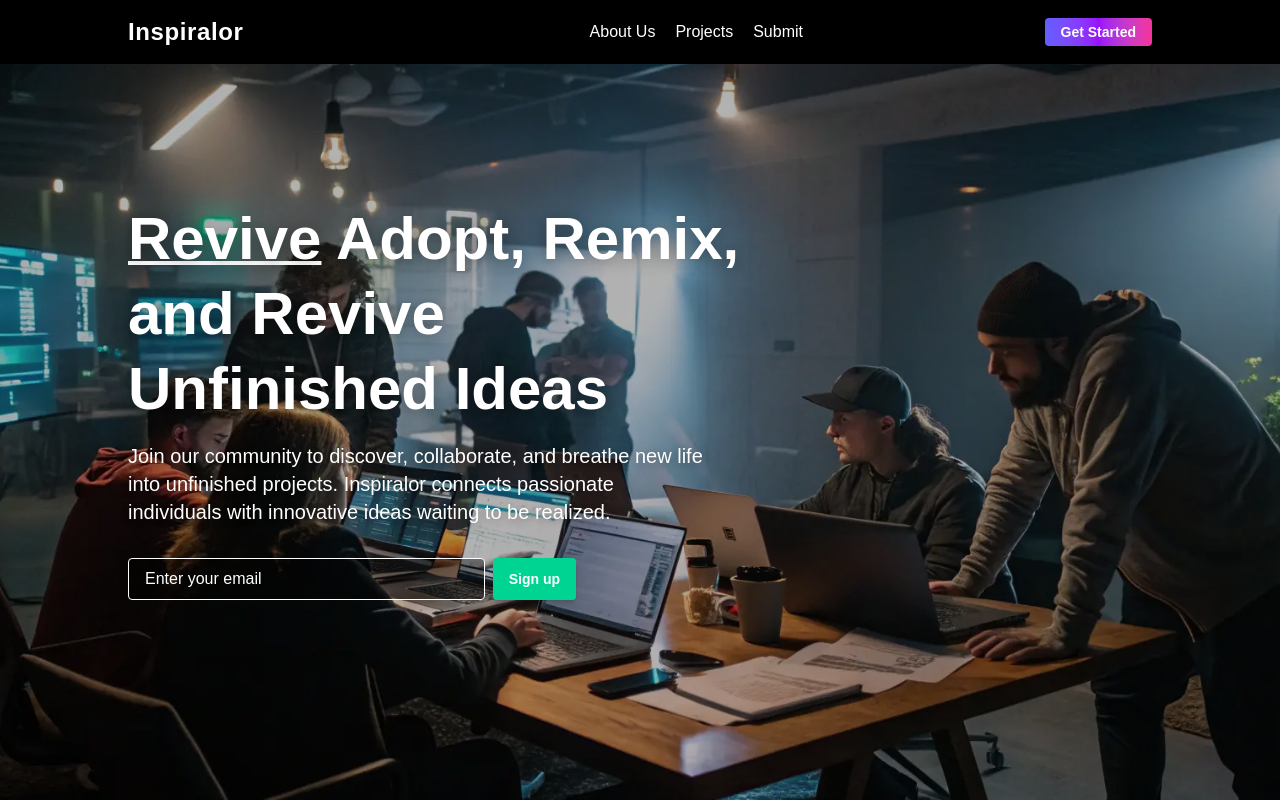
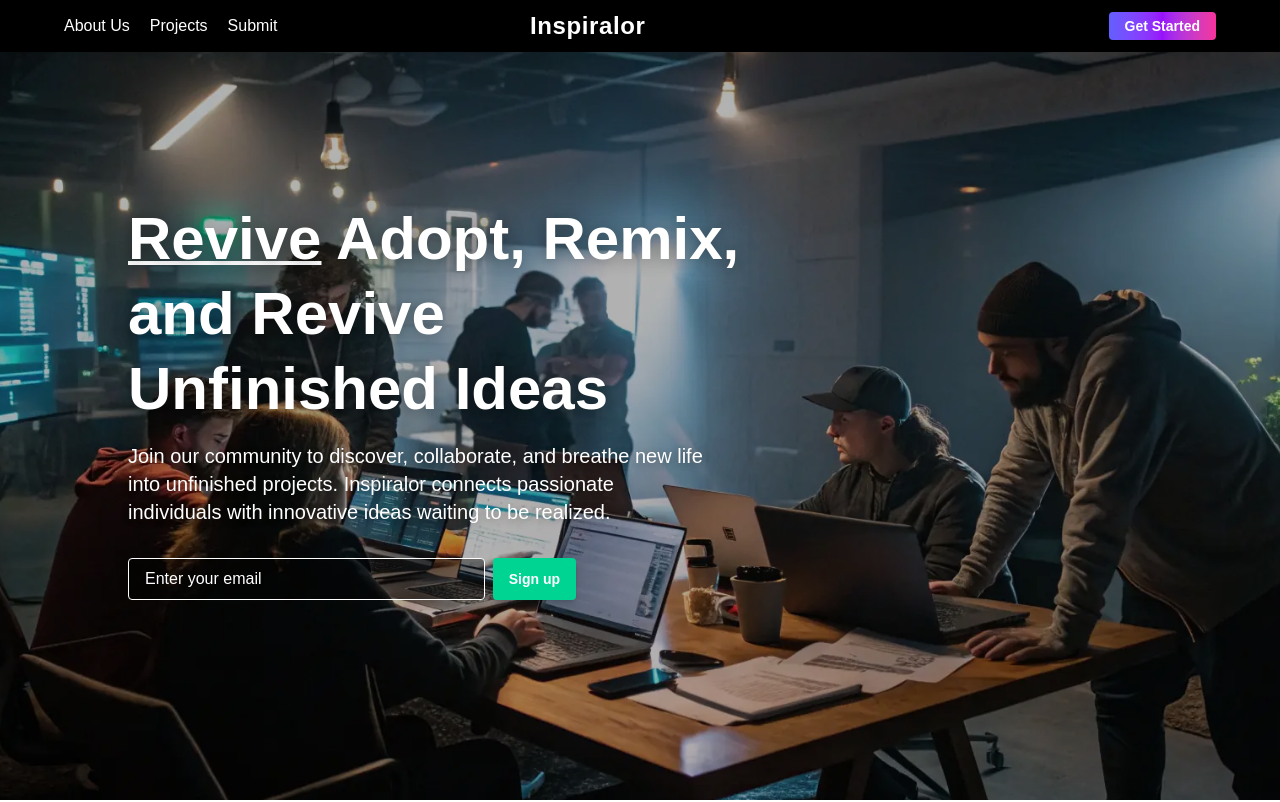
Before and after one commit to Inspiralor/Inspiralor, a Next.js app: page / in a window 1280 px wide. Shown: the top 802 px of the page. Built offline with nearby package versions, Linux system fonts and the light colour scheme; no server answers; the database is empty.

Commit message:
Update Navbar

```diff
--- a/src/components/Navbar.tsx
+++ b/src/components/Navbar.tsx
@@ -16,12 +16,36 @@ export default function Navbar() {
   const router = useRouter();
   const pathname = usePathname();
   const [user, setUser] = useState<User | null>(null);
+  const [profileImage, setProfileImage] = useState<string | null>(null);
 
   useEffect(() => {
-    supabase.auth.getUser().then(({ data }) => setUser(data.user));
+    supabase.auth.getUser().then(async ({ data }) => {
+      setUser(data.user);
+      if (data.user) {
+        // Fetch profile image from profiles table
+        const { data: profile } = await supabase
+          .from("profiles")
+          .select("profile_image")
+          .eq("id", data.user.id)
+          .single();
+        setProfileImage(profile?.profile_image || null);
+      } else {
+        setProfileImage(null);
+      }
+    });
     const { data: listener } = supabase.auth.onAuthStateChange(
-      (_event, session) => {
+      async (_event, session) => {
         setUser(session?.user || null);
+        if (session?.user) {
+          const { data: profile } = await supabase
+            .from("profiles")
+            .select("profile_image")
+            .eq("id", session.user.id)
+            .single();
+          setProfileImage(profile?.profile_image || null);
+        } else {
+          setProfileImage(null);
+        }
       }
     );
     return () => {
@@ -39,7 +63,38 @@ export default function Navbar() {
   };
 
   return (
-    <nav className="fixed top-0 left-0 w-full z-50 flex items-center bg-black transition-colors px-8 md:px-32 py-4">
+    <nav className="fixed top-0 left-0 w-full z-50 bg-black transition-colors px-4 md:px-16 py-3 flex items-center justify-between">
+      {/* Left: Nav Items */}
+      <div className="flex items-center gap-5 min-w-[220px]">
+        <Link
+          href="/about"
+          className="text-white font-medium text-base hover:underline"
+        >
+          About Us
+        </Link>
+        <Link
+          href="/projects"
+          className="text-white font-medium text-base hover:underline"
+        >
+          Projects
+        </Link>
+        <Link
+          href="/projects/submit"
+          className="text-white font-medium text-base hover:underline"
+        >
+          Submit
+        </Link>
+        {user && (
+          <Link
+            href="/my-projects"
+            className="text-white font-medium text-base hover:underline"
+          >
+            My Projects
+          </Link>
+        )}
+      </div>
+      {/* Center: Title */}
+      <div className="absolute left-1/2 top-1/2 -translate-x-1/2 -translate-y-1/2 flex items-center">
         <Link
           href="/"
           className="font-extrabold text-2xl tracking-wide text-white flex items-center"
@@ -48,21 +103,11 @@ export default function Navbar() {
         >
           Inspiralor
         </Link>
-      <div className="flex gap-5 text-base font-medium text-white justify-center flex-grow">
-        <Link href="/about">About Us</Link>
-        <Link href="/projects">Projects</Link>
-        <Link href="/projects/submit">Submit</Link>
-        {user && <Link href="/my-projects">My Projects</Link>}
       </div>
-      <div className="flex items-center gap-4">
+      {/* Right: Auth/Profile Actions */}
+      <div className="flex items-center gap-4 min-w-[160px] justify-end">
         {user ? (
           <>
-            <Link
-              href={profileLink}
-              className="text-white px-4 py-1 rounded text-sm font-semibold shadow-md bg-gradient-to-r from-sky-400 via-blue-500 to-indigo-600 hover:from-sky-500 hover:to-indigo-700"
-            >
-              Profile
-            </Link>
             <button
               onClick={async () => {
                 await supabase.auth.signOut();
@@ -72,6 +117,16 @@ export default function Navbar() {
             >
               Sign Out
             </button>
+            <Link href={profileLink} className="flex items-center">
+              <Image
+                src={profileImage || "/images/Me/me.jpeg"}
+                alt="Profile"
+                width={40}
+                height={40}
+                className="rounded-full object-cover border-2 border-white shadow-md bg-white hover:scale-105 transition-transform"
+                priority
+              />
+            </Link>
           </>
         ) : (
           <button
```
Lines whose indentation alone changed are shown as unchanged.
